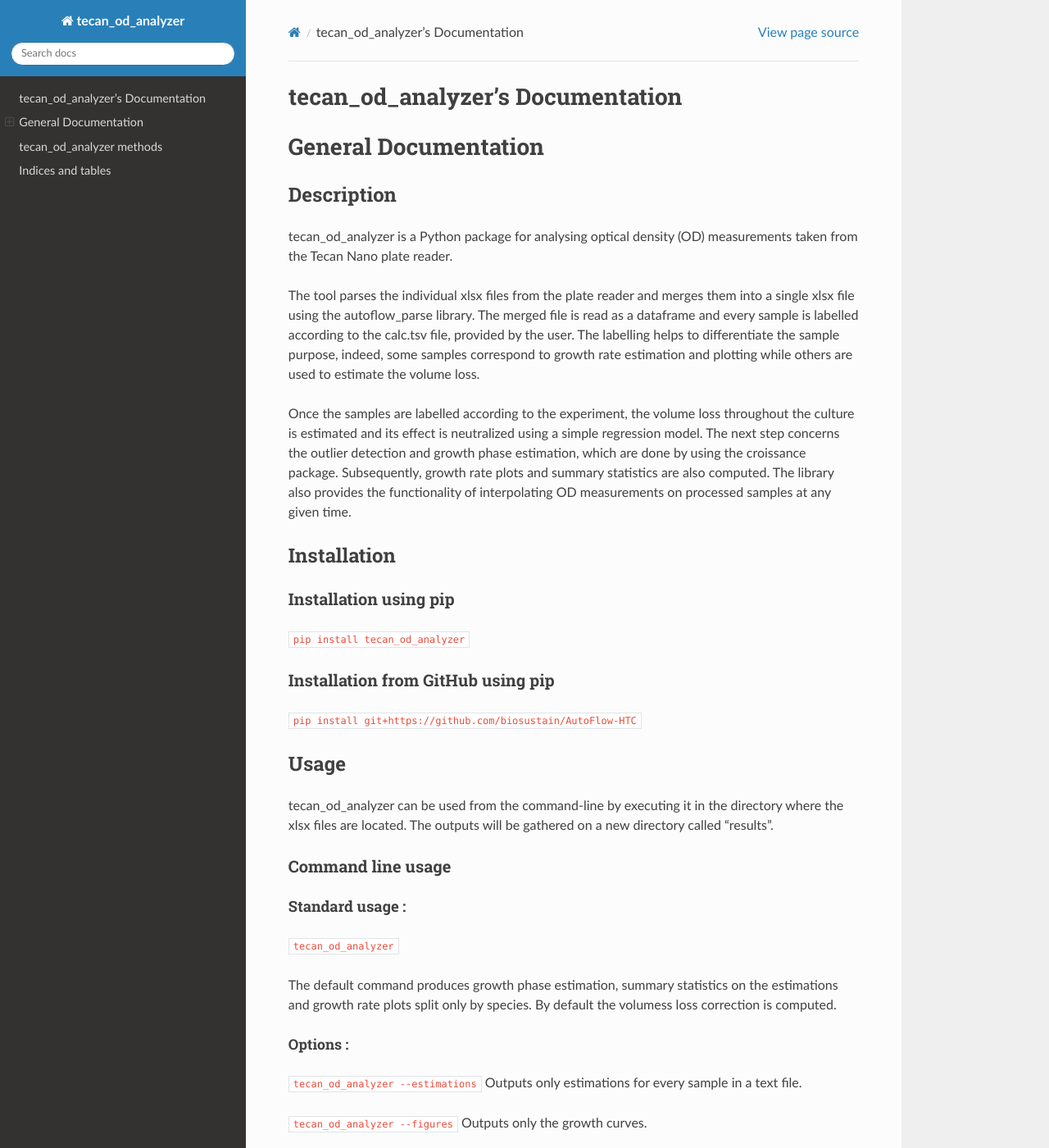
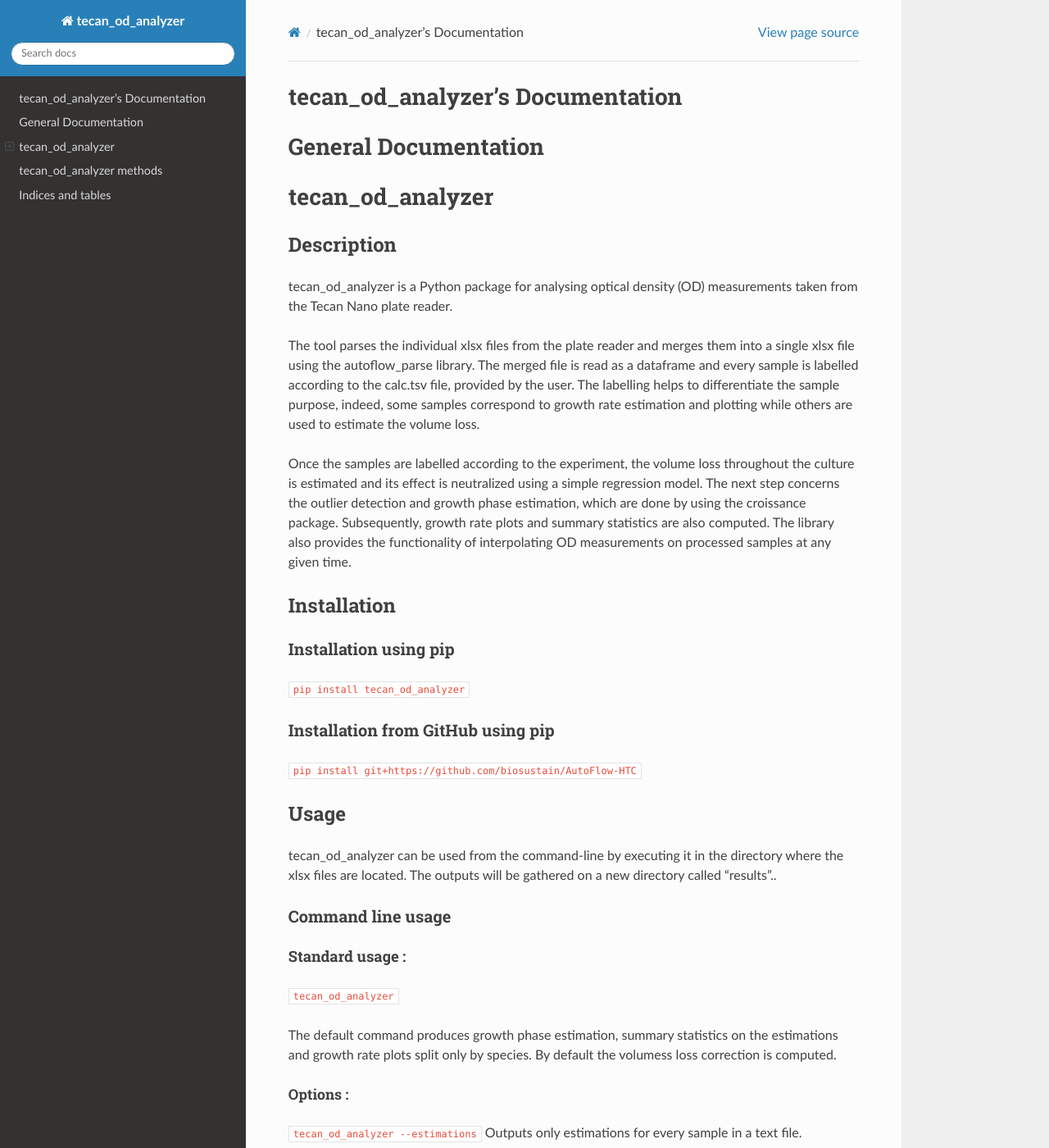
Before and after one commit to biosustain/AutoFlow-HTC, a Sphinx documentation site: the page built from docs/index.rst, in a window 1280 px wide and 1400 px high. Shown: the whole window at 82% size. Built offline with Sphinx 7.4.7 and the Read the Docs theme 2.0.0, drawn with Linux system fonts in a browser that asks for light colours.

```diff
--- a/docs/index.rst
+++ b/docs/index.rst
@@ -4,11 +4,11 @@ tecan_od_analyzer's Documentation
 
 .. toctree::
    :maxdepth: 2
-   General documentation <../README.rst>
+   General documentation <README.rst>
 
 General Documentation
 =====================
-.. include::  ../README.rst
+.. include::  README.rst
 
 
 tecan_od_analyzer methods
```
